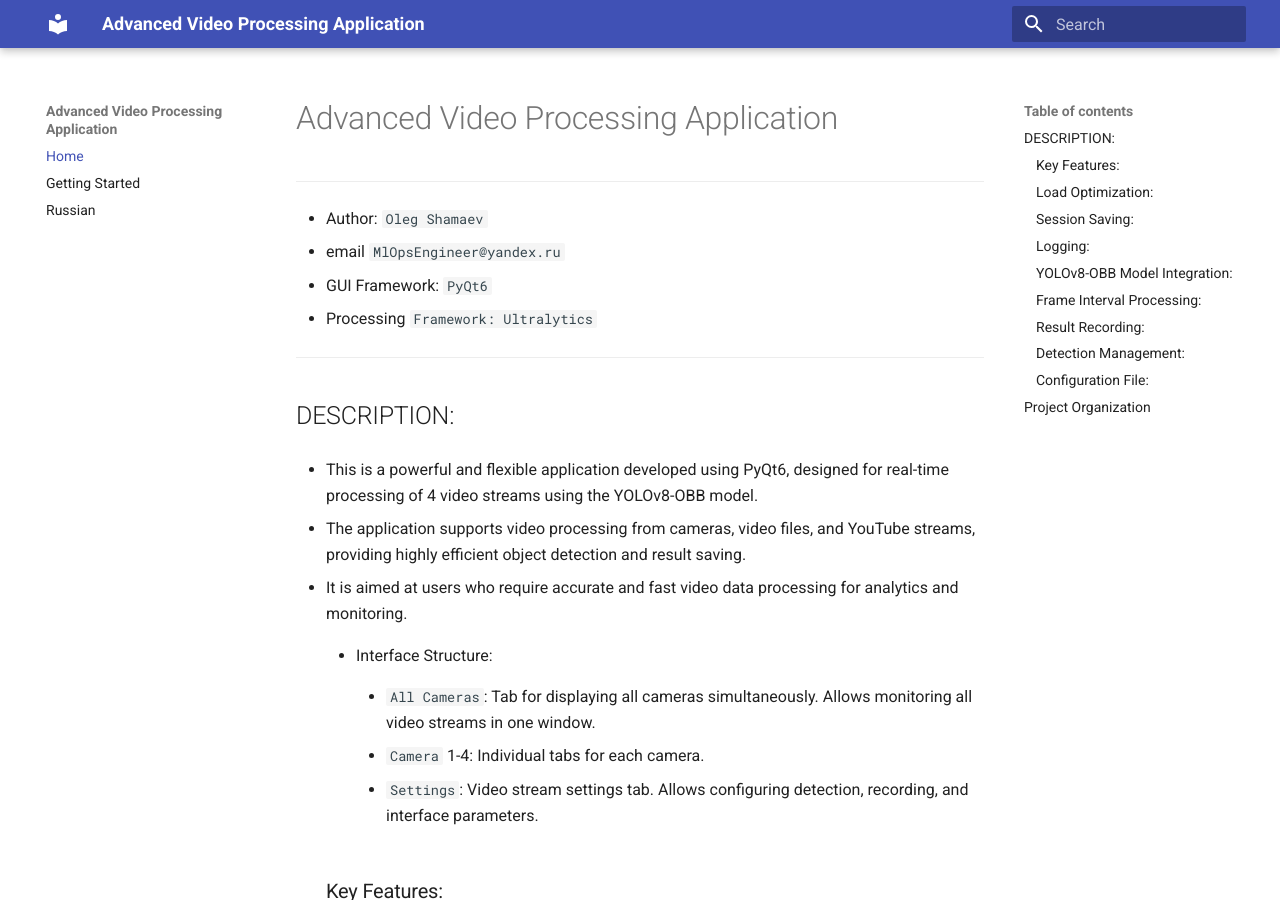
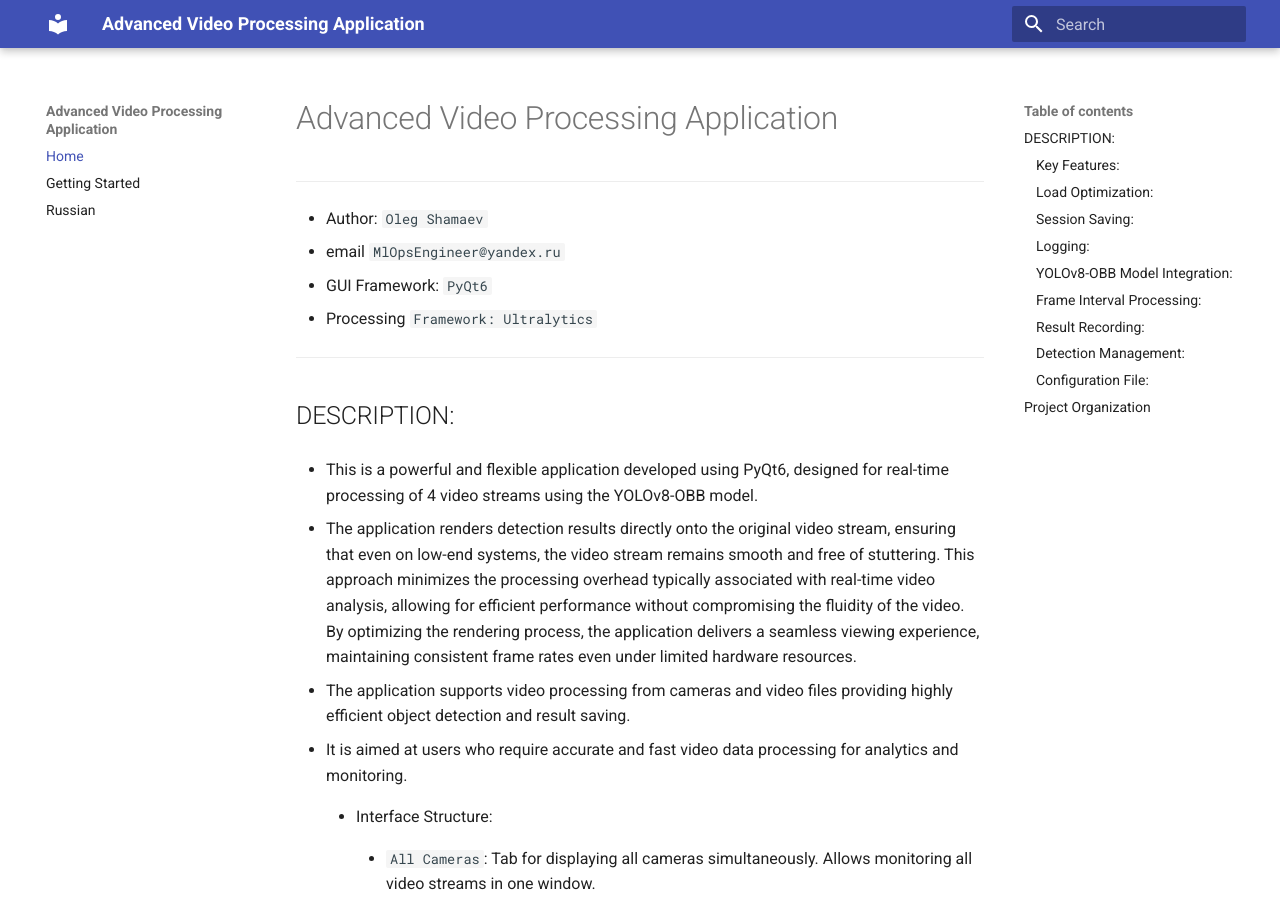
Before and after one commit to OlegShamaev/GUI-YOLOv8-OBB-4-STREAMS, an MkDocs documentation site: the page built from docs/docs/index.md, in a window 1280 px wide and 900 px high. Built offline with MkDocs 1.6.1 and Material for MkDocs 9.7.7, drawn with Linux system fonts in a browser that asks for light colours.

Commit message:
change docs

```diff
--- a/docs/docs/index.md
+++ b/docs/docs/index.md
@@ -10,7 +10,10 @@
 
 - This is a powerful and flexible application developed using PyQt6, designed for real-time processing of 4 video streams using the YOLOv8-OBB model.
 
-- The application supports video processing from cameras, video files, and YouTube streams, providing highly efficient object detection and result saving.
+- The application renders detection results directly onto the original video stream, ensuring that even on low-end systems, the video stream remains smooth and free of stuttering. This approach minimizes the processing overhead typically associated with real-time video analysis, allowing for efficient performance without compromising the fluidity of the video. By optimizing the rendering process, the application delivers a seamless viewing experience, maintaining consistent frame rates even under limited hardware resources.
+
+
+- The application supports video processing from cameras and video files providing highly efficient object detection and result saving.
 
 - It is aimed at users who require accurate and fast video data processing for analytics and monitoring.
 
```
Also changed, not shown: docs/docs/rus.md (+2 -1 lines), README.md.
